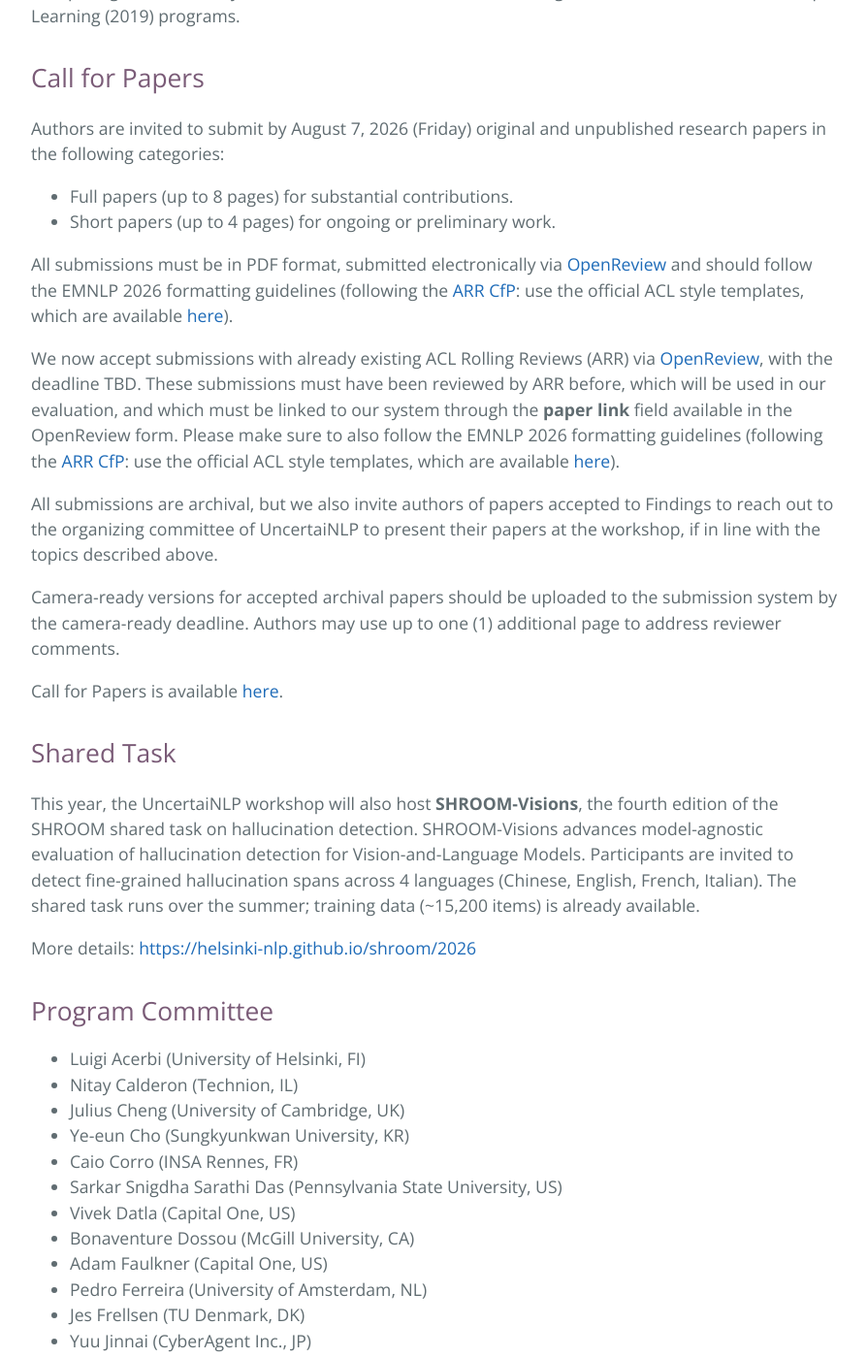
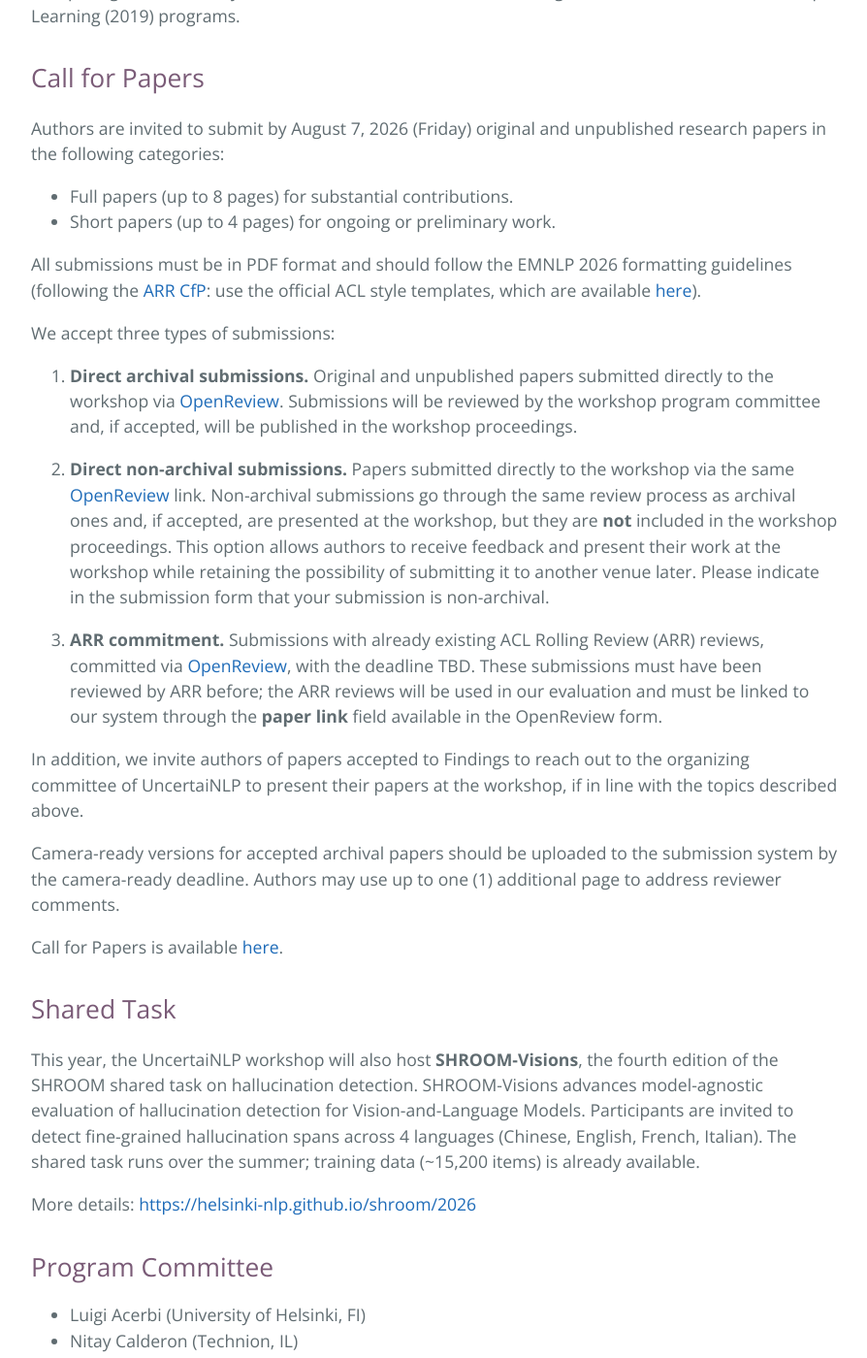
Before and after one commit to uncertainlp/uncertainlp.github.io, a Jekyll site: the page built from index.md, in a window 1280 px wide and 1400 px high, scrolled down 5131 px. Shown: the whole window at 97% size, without its empty margins (192-1086 px from the left). Built offline with Jekyll 4.4.1, drawn with Linux system fonts in a browser that asks for light colours.

Commit message:
Structure CfP into three submission types and add non-archival option
https://claude.ai/code/session_01VDJaP7bLfQdBUzFHaX41Gq

```diff
--- a/index.md
+++ b/index.md
@@ -125,11 +125,17 @@ Authors are invited to submit by August 7, 2026 (Friday) original and unpublishe
 - Full papers (up to 8 pages) for substantial contributions.
 - Short papers (up to 4 pages) for ongoing or preliminary work.
 
-All submissions must be in PDF format, submitted electronically via [OpenReview](https://openreview.net/group?id=EMNLP/2026/Workshop/UncertaiNLP) and should follow the EMNLP 2026 formatting guidelines (following the [ARR CfP](https://aclrollingreview.org/cfp): use the official ACL style templates, which are available [here](https://github.com/acl-org/acl-style-files)).
+All submissions must be in PDF format and should follow the EMNLP 2026 formatting guidelines (following the [ARR CfP](https://aclrollingreview.org/cfp): use the official ACL style templates, which are available [here](https://github.com/acl-org/acl-style-files)).
 
-We now accept submissions with already existing ACL Rolling Reviews (ARR) via [OpenReview](https://openreview.net/group?id=EMNLP/2026/Workshop/UncertaiNLP_ARR_Commitment), with the deadline TBD. These submissions must have been reviewed by ARR before, which will be used in our evaluation, and which must be linked to our system through the **paper link** field available in the OpenReview form. Please make sure to also follow the EMNLP 2026 formatting guidelines (following the [ARR CfP](https://aclrollingreview.org/cfp): use the official ACL style templates, which are available [here](https://github.com/acl-org/acl-style-files)).
+We accept three types of submissions:
 
-All submissions are archival, but we also invite authors of papers accepted to Findings to reach out to the organizing committee of UncertaiNLP to present their papers at the workshop, if in line with the topics described above.
+1. **Direct archival submissions.** Original and unpublished papers submitted directly to the workshop via [OpenReview](https://openreview.net/group?id=EMNLP/2026/Workshop/UncertaiNLP). Submissions will be reviewed by the workshop program committee and, if accepted, will be published in the workshop proceedings.
+
+2. **Direct non-archival submissions.** Papers submitted directly to the workshop via the same [OpenReview](https://openreview.net/group?id=EMNLP/2026/Workshop/UncertaiNLP) link. Non-archival submissions go through the same review process as archival ones and, if accepted, are presented at the workshop, but they are **not** included in the workshop proceedings. This option allows authors to receive feedback and present their work at the workshop while retaining the possibility of submitting it to another venue later. Please indicate in the submission form that your submission is non-archival.
+
+3. **ARR commitment.** Submissions with already existing ACL Rolling Review (ARR) reviews, committed via [OpenReview](https://openreview.net/group?id=EMNLP/2026/Workshop/UncertaiNLP_ARR_Commitment), with the deadline TBD. These submissions must have been reviewed by ARR before; the ARR reviews will be used in our evaluation and must be linked to our system through the **paper link** field available in the OpenReview form.
+
+In addition, we invite authors of papers accepted to Findings to reach out to the organizing committee of UncertaiNLP to present their papers at the workshop, if in line with the topics described above.
 
 Camera-ready versions for accepted archival papers should be uploaded to the submission system by the camera-ready deadline. Authors may use up to one (1) additional page to address reviewer comments.
 
```
Also changed, not shown: cfp.md (+9 -3 lines).
